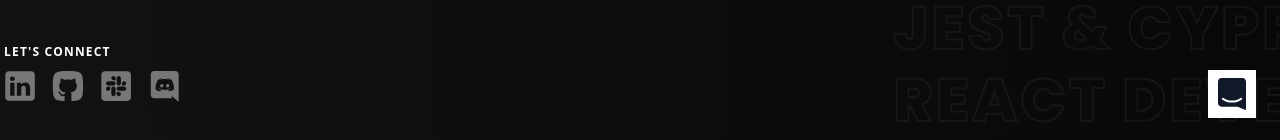
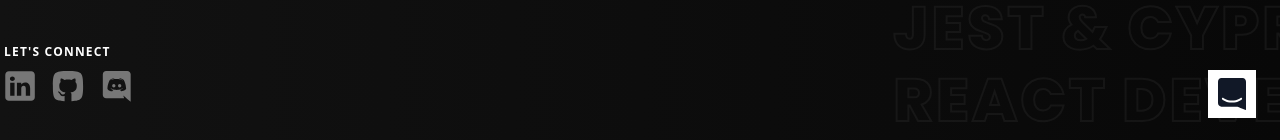
Before and after one commit to PeytonCleveland/PeytonCleveland, a Next.js app: page / in a window 1280 px wide. Shown: the part 658-798 px from the top of the page. Built offline with nearby package versions, Linux system fonts and the light colour scheme.

Commit message:
remove slack link

```diff
--- a/pages/index.js
+++ b/pages/index.js
@@ -56,11 +56,6 @@ export default function Home() {
               <div className="w-6 h-6 md:w-8 md:h-8 relative transform hover:scale-105 duration-300">
                 <a href="https://github.com/PeytonCleveland">
                   <Image layout="fill" src="/github.svg" alt="Github" />
-                </a>
-              </div>
-              <div className="w-6 h-6 md:w-8 md:h-8 relative transform hover:scale-105 duration-300">
-                <a href="https://google.com">
-                  <Image layout="fill" src="/slack.svg" alt="Slack" />
                 </a>
               </div>
               <div className="w-6 h-6 md:w-8 md:h-8 relative transform hover:scale-105 duration-300">
```
Also changed, not shown: public/slack.svg (deleted).
